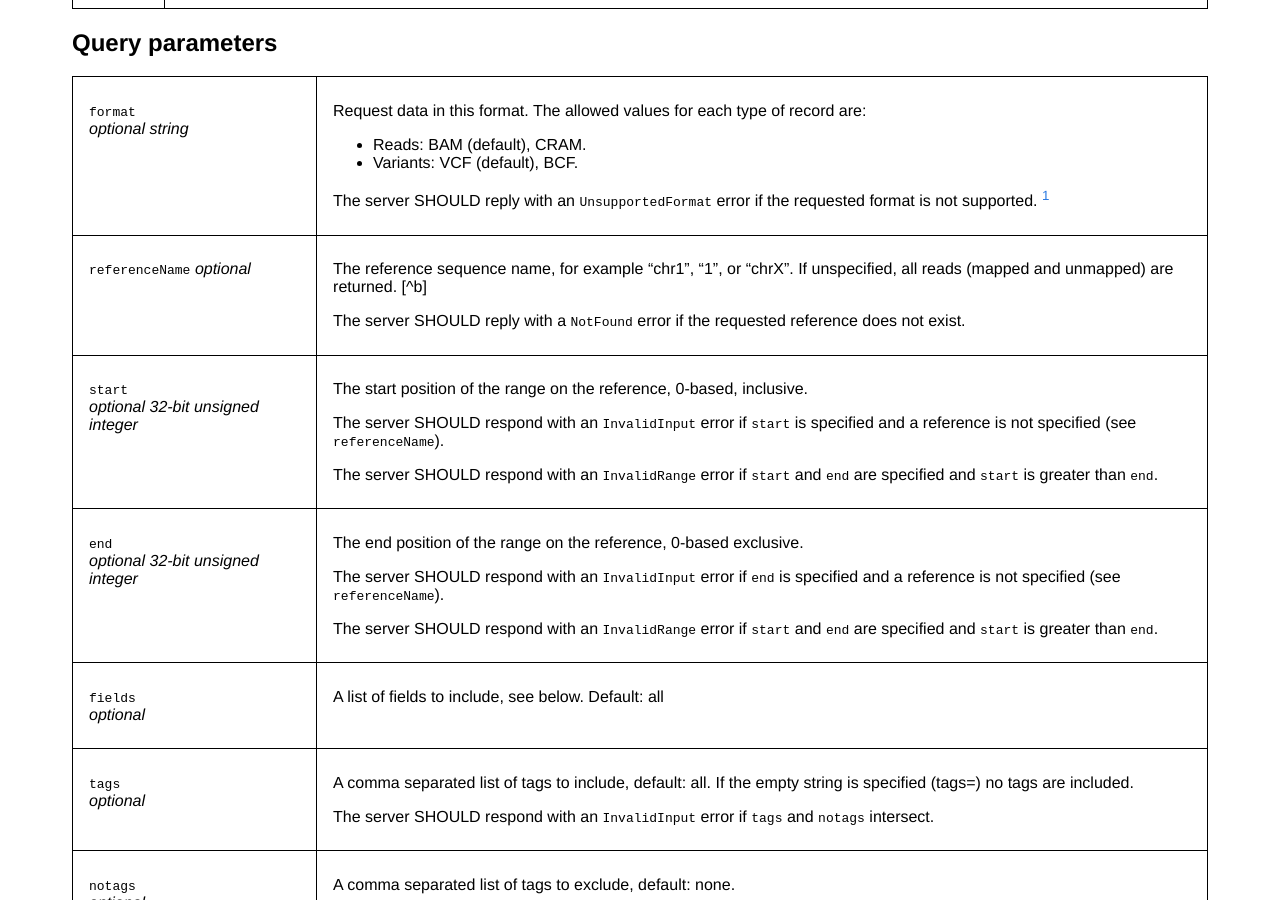
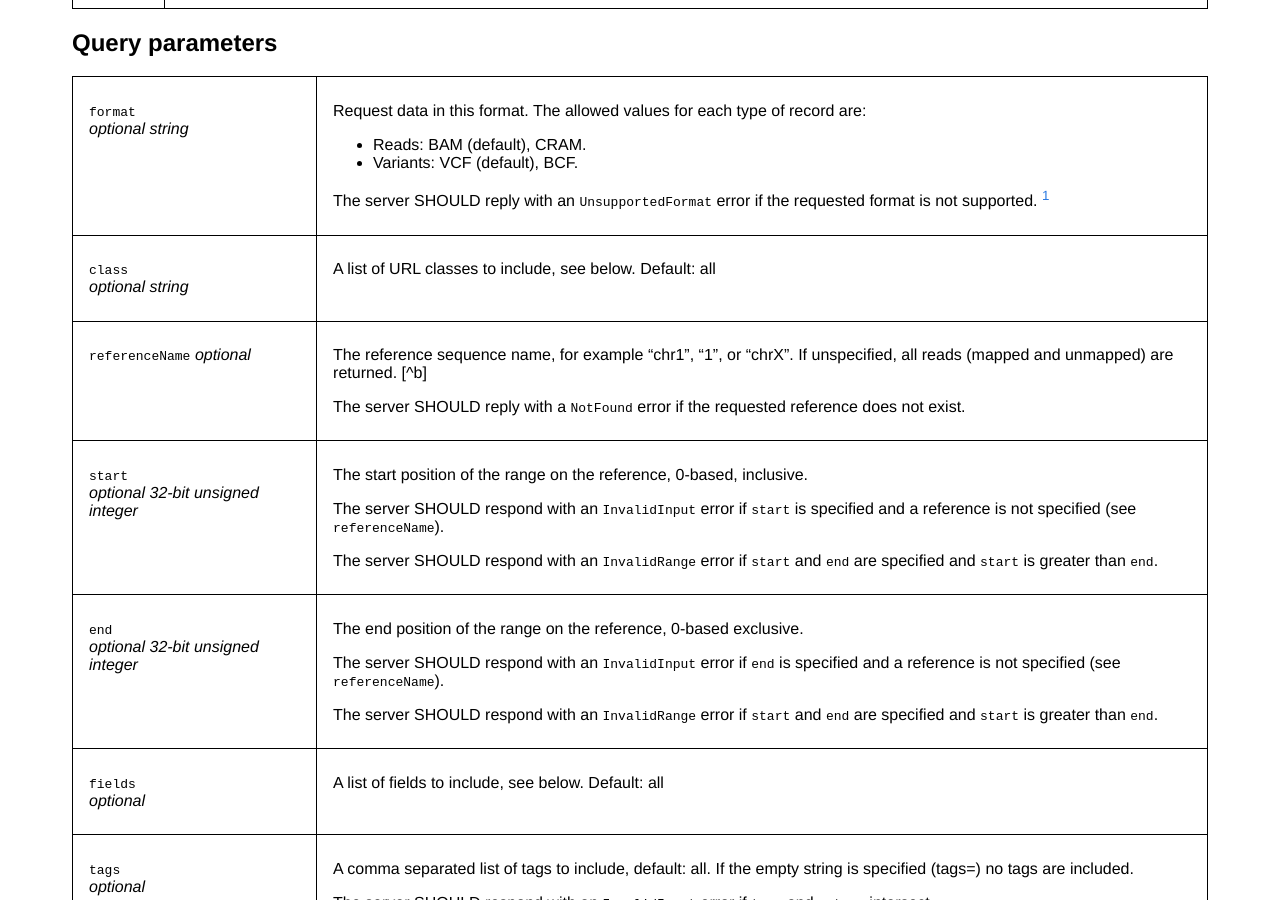
Before and after one commit to samtools/hts-specs, a Jekyll site: the page built from htsget.md, in a window 1280 px wide and 900 px high, scrolled down 2768 px. Built offline with Jekyll 4.4.1, drawn with Linux system fonts in a browser that asks for light colours.

Commit message:
URL class as request parameter

```diff
--- a/htsget.md
+++ b/htsget.md
@@ -160,6 +160,13 @@ Request data in this format. The allowed values for each type of record are:
 
 The server SHOULD reply with an `UnsupportedFormat` error if the requested format is not supported.
 [^a]
+</td></tr>
+<tr markdown="block"><td>
+`class`
+_optional string_
+</td><td>
+A list of URL classes to include, see below.
+Default: all
 </td></tr>
 <tr markdown="block"><td>
 `referenceName`
```
